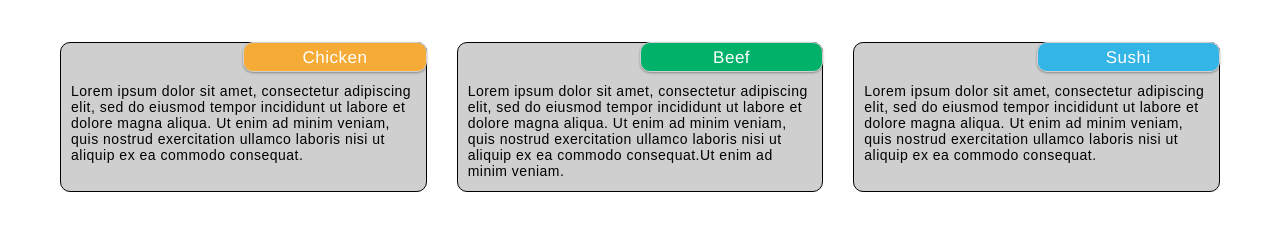
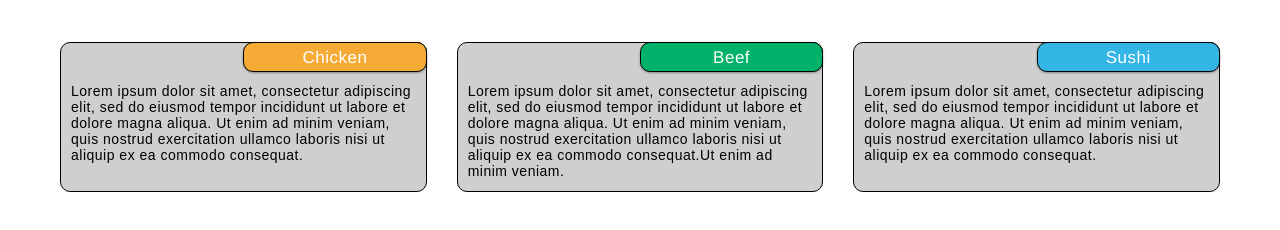
Before and after one commit to maggieym/coursera-test, a plain HTML site: page mod2solution/index.html in a window 1280 px wide. Shown: the part 40-270 px from the top of the page. Drawn offline with Linux system fonts and the light colour scheme.

Commit message:
Update style.css

```diff
--- a/mod2solution/style.css
+++ b/mod2solution/style.css
@@ -44,7 +44,7 @@ p {
  padding-top: 5px;
   font-family: Helvetica;
   color: white;
-  border: 1px solid #d0d0d0;
+  border: 1px solid #000000;
   overflow: auto;
   text-align:center;
   font-size: 17px;
@@ -63,7 +63,7 @@ p {
  padding-top: 5px;
   font-family: Helvetica;
    color: white;
-  border: 1px solid #d0d0d0;
+  border: 1px solid #000000;
   overflow: auto;
   text-align:center;
     font-size: 17px;
@@ -82,7 +82,7 @@ p {
  padding-top: 5px;
   font-family: Helvetica;
   color: white;
-  border: 1px solid #d0d0d0;
+  border: 1px solid #000000;
   overflow: auto;
   text-align:center;
     font-size: 17px;
```
